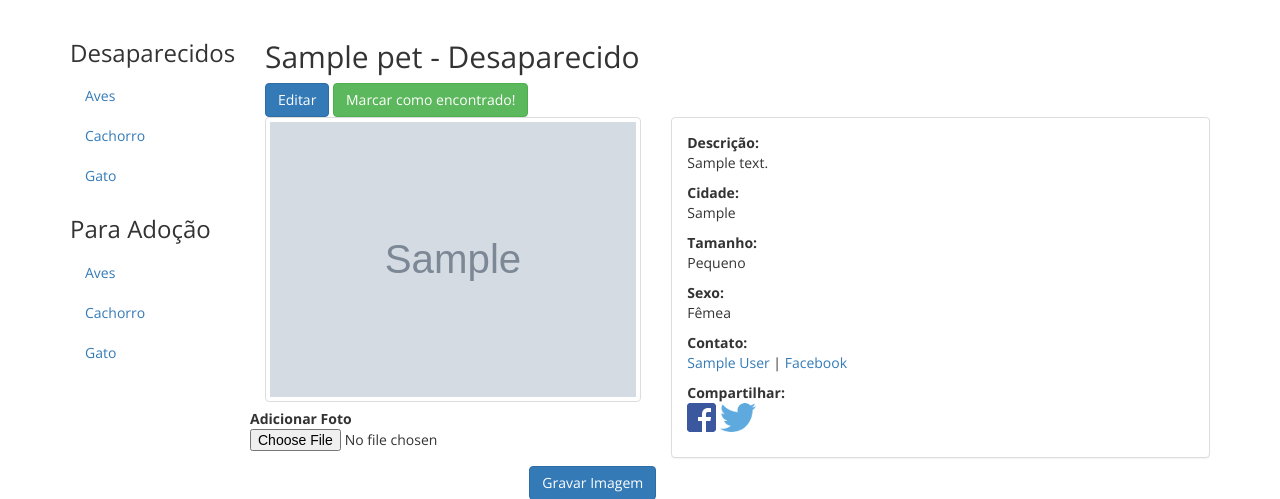
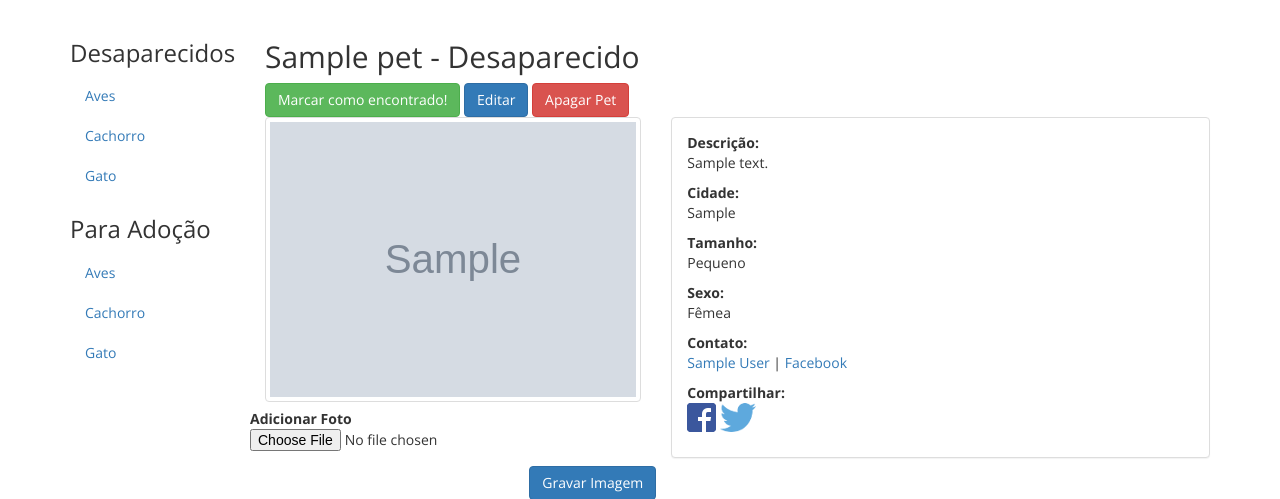
Before and after one commit to jllorencetti/pets, a Django app: page /pets/1/ in a window 1280 px wide. Shown: the part 51-550 px from the top of the page. Run offline with Django 3.2, Linux system fonts and the light colour scheme; a user stored in the database is signed in; data comes from the database, SQL or seed files in the repository; tables that the repository leaves empty hold one stand-in row (values such as "Sample post"); grey boxes marked "Sample" are stand-in pictures; some libraries are stand-ins or nearby versions.

Commit message:
Users can now delete their own pets.

```diff
--- a/pets/meupet/templates/meupet/pet_detail.html
+++ b/pets/meupet/templates/meupet/pet_detail.html
@@ -22,9 +22,9 @@
     <div class="col-md-12">
       <h2>{{ pet.name }} - {{ pet.get_status_display }}</h2>
       {% if user == pet.owner %}
-        <a href="{% url 'meupet:edit' pet.id %}" class="btn btn-primary">Editar</a>
+
         {% if not pet.found_or_adopted %}
-          <form action="{% url 'meupet:change_status' pet.id %}" method="post" class="form-mark-success">
+          <form action="{% url 'meupet:change_status' pet.id %}" method="post" class="form-inline">
             {% csrf_token %}
             <input type="submit" class="btn btn-success" value="
               Marcar como
@@ -36,7 +36,42 @@
             "/>
           </form>
         {% endif %}
+
+        <a href="{% url 'meupet:edit' pet.id %}" class="btn btn-primary">Editar</a>
+
+        <button type="button" class="btn btn-danger" data-toggle="modal" data-target="#delete_pet">
+          Apagar Pet
+        </button>
+
       {% endif %}
+    </div>
+  </div>
+
+  <div class="modal fade" id="delete_pet">
+    <div class="modal-dialog">
+      <div class="modal-content">
+
+        <div class="modal-header">
+          <button type="button" class="close" data-dismiss="modal" aria-label="Fechar">
+            <span aria-hidden="true">&times;</span>
+          </button>
+          <h4 class="modal-title">Apagar Cadastro</h4>
+        </div>
+
+        <div class="modal-body">
+          <p>Deseja realmente apagar esse pet?</p>
+        </div>
+
+        <div class="modal-footer">
+          <button type="button" class="btn btn-default" data-dismiss="modal">Cancelar</button>
+
+          <form action="{% url 'meupet:delete_pet' pet.id %}" method="post" class="form-inline">
+            {% csrf_token %}
+            <input type="submit" class="btn btn-danger" value="Apagar"/>
+          </form>
+        </div>
+
+      </div>
     </div>
   </div>
 
--- a/pets/meupet/urls.py
+++ b/pets/meupet/urls.py
@@ -9,6 +9,7 @@ urlpatterns = patterns(
     url(r'^(?P<id>[0-9]+)/$', views.PetDetailView.as_view(), name='detail'),
     url(r'^(?P<pk>[0-9]+)/edit/$', views.EditPetView.as_view(), name='edit'),
     url(r'^(?P<pet_id>[0-9]+)/edit/status/$', views.change_status, name='change_status'),
+    url(r'^(?P<pet_id>[0-9]+)/delete/$', views.delete_pet, name='delete_pet'),
     url(r'^new/$', views.RegisterPetView.as_view(), name='register'),
     url(r'^lost/(?P<id>[0-9]+)/$', views.LostPetView.as_view(), name='lost'),
     url(r'^adoption/(?P<id>[0-9]+)/$', views.AdoptionPetView.as_view(), name='adoption'),
--- a/pets/meupet/views.py
+++ b/pets/meupet/views.py
@@ -110,6 +110,15 @@ class EditPetView(MeuPetEspecieMixin, UpdateView):
         return super(EditPetView, self).form_valid(form)
 
 
+def delete_pet(request, pet_id):
+    pet = get_object_or_404(models.Pet, pk=pet_id)
+    if request.method == 'POST' and request.user == pet.owner:
+        pet.delete()
+        return HttpResponseRedirect(reverse('meupet:index'))
+    else:
+        return HttpResponseRedirect(pet.get_absolute_url())
+
+
 def change_status(request, pet_id):
     pet = get_object_or_404(models.Pet, pk=pet_id)
     pet.change_status()
--- a/pets/static/css/pets.css
+++ b/pets/static/css/pets.css
@@ -31,7 +31,7 @@ li.active {
   font-weight: 800;
 }
 
-.form-mark-success {
+.form-inline {
   display: inline;
 }
 
```
Also changed, not shown: pets/functional_tests/tests.py (+25 -0 lines), pets/meupet/tests.py (+20 -1 lines).
